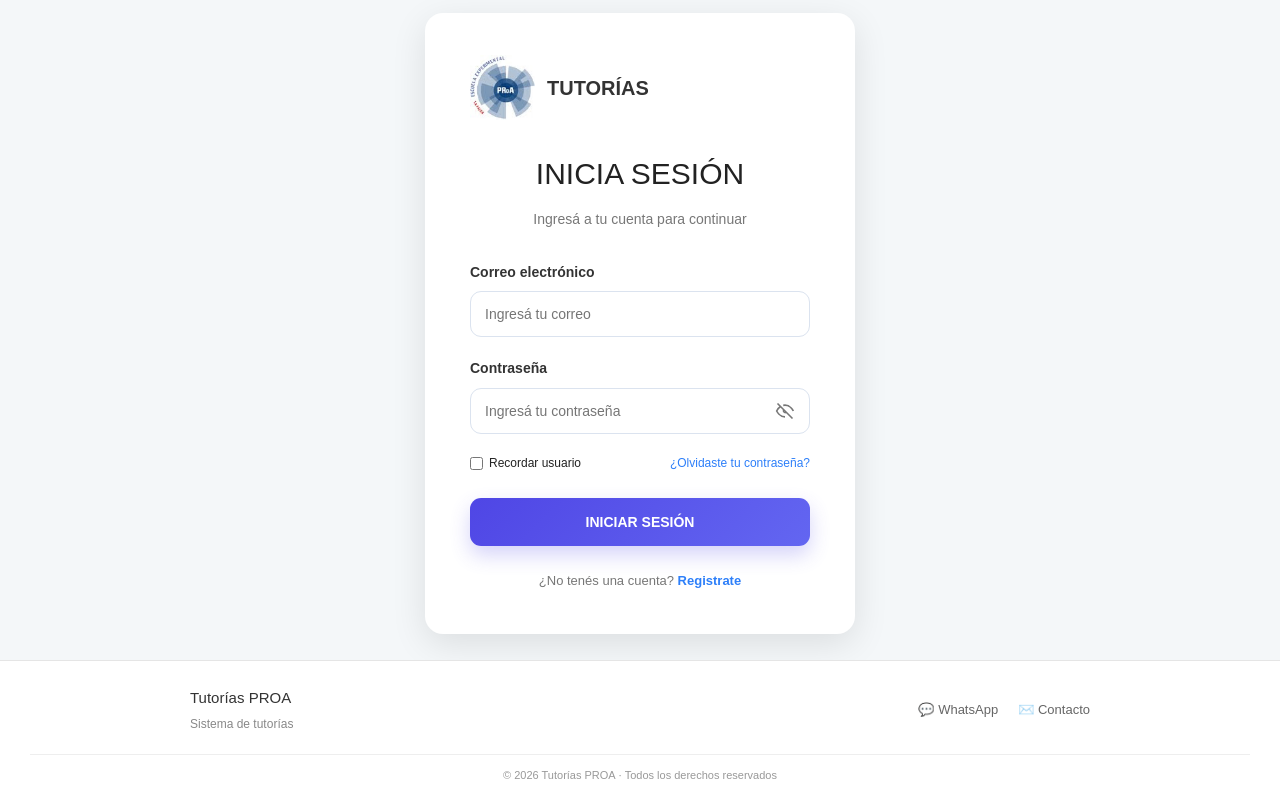
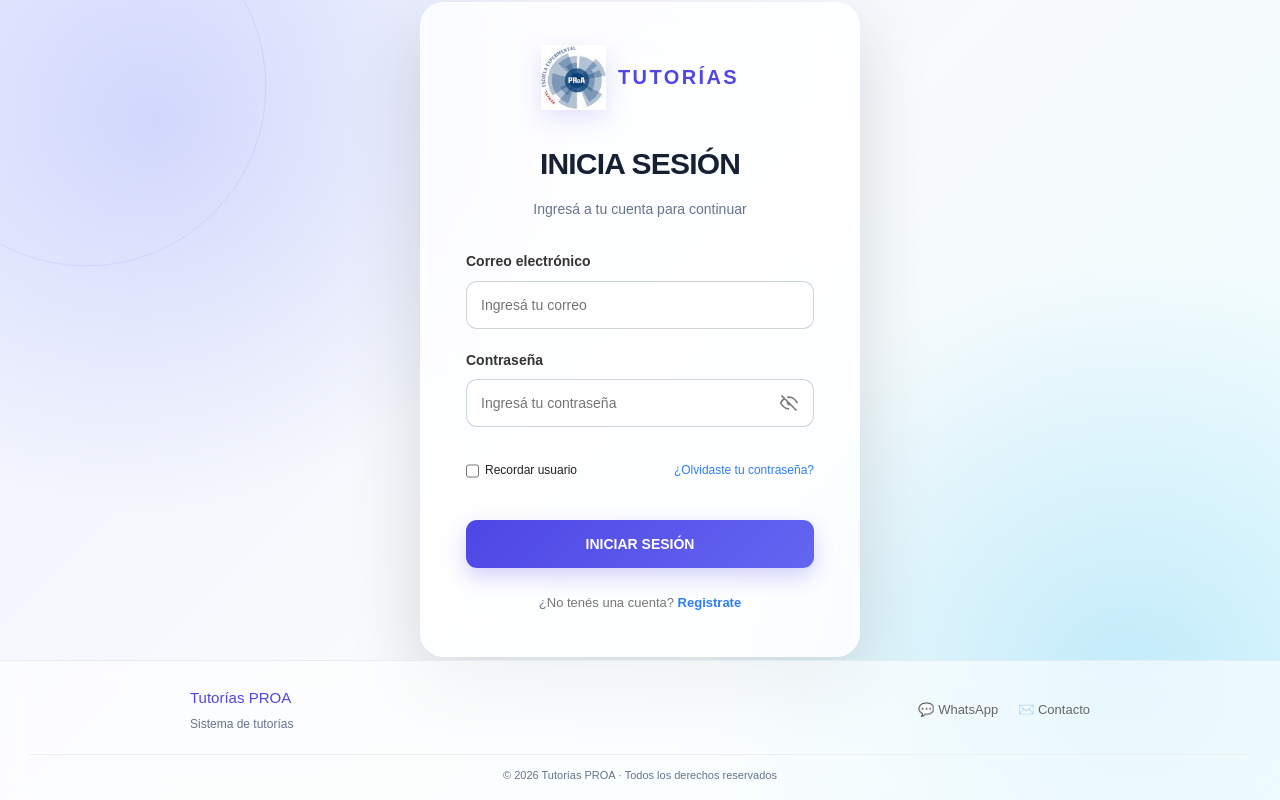
Before and after one commit to julifunes2010-bit/sistema_tutorias, a Vue app in the folder sistemaTutorias/: page / in a window 1280 px wide. Built offline with nearby package versions, Linux system fonts and the light colour scheme.

Commit message:
Mejora visual de login y registro

```diff
--- a/sistemaTutorias/src/assets/main.css
+++ b/sistemaTutorias/src/assets/main.css
@@ -160,6 +160,89 @@ tbody td:last-child { border-right: 1px solid #edf2f7 !important; border-radius:
 
 .separator { background: #eef2f7 !important; }
 
+/* Pantallas de acceso: identidad visual consistente con el resto del sistema. */
+.login-page,
+.register-container {
+  position: relative;
+  isolation: isolate;
+  overflow: hidden;
+  min-height: 100vh !important;
+  background:
+    radial-gradient(circle at 12% 15%, rgba(129, 140, 248, .28), transparent 30%),
+    radial-gradient(circle at 88% 85%, rgba(14, 165, 233, .20), transparent 32%),
+    linear-gradient(135deg, #eef2ff 0%, #f8fafc 48%, #ecfeff 100%) !important;
+}
+
+.login-page::before,
+.register-container::before {
+  position: absolute;
+  z-index: -1;
+  width: 360px;
+  height: 360px;
+  border: 1px solid rgba(99, 102, 241, .12);
+  border-radius: 50%;
+  content: '';
+  transform: translate(-26%, -26%);
+}
+
+.login-container,
+.register-box {
+  border: 1px solid rgba(255, 255, 255, .78) !important;
+  border-radius: 24px !important;
+  background: rgba(255, 255, 255, .78) !important;
+  box-shadow: 0 26px 70px rgba(30, 41, 59, .16) !important;
+  backdrop-filter: blur(22px);
+}
+
+.login-container { width: min(440px, calc(100% - 32px)) !important; }
+.register-box { width: min(430px, calc(100% - 32px)) !important; }
+
+.logo-container { justify-content: center; }
+.logo-image { filter: drop-shadow(0 8px 12px rgba(79, 70, 229, .16)); }
+.logo-container span { color: var(--ui-primary) !important; letter-spacing: .12em; }
+
+.login-container h1,
+.register-box h1 {
+  color: var(--ui-ink) !important;
+  font-weight: 800 !important;
+  letter-spacing: -.8px;
+}
+
+.subtitle,
+.register-box > p { color: var(--ui-muted) !important; }
+
+.login-container input,
+.register-box input,
+.register-box select {
+  min-height: 48px;
+  border-color: rgba(148, 163, 184, .45) !important;
+  background: rgba(255, 255, 255, .72) !important;
+}
+
+.login-button,
+.register-box button {
+  border-radius: 12px !important;
+  background: linear-gradient(135deg, #4f46e5, #0ea5e9) !important;
+  box-shadow: 0 12px 24px rgba(79, 70, 229, .24) !important;
+}
+
+.login-button:hover,
+.register-box button:hover {
+  background: linear-gradient(135deg, #4338ca, #0284c7) !important;
+  box-shadow: 0 16px 30px rgba(79, 70, 229, .30) !important;
+}
+
+.footer {
+  position: relative;
+  z-index: 1;
+  background: rgba(255, 255, 255, .62) !important;
+  border-top-color: rgba(226, 232, 240, .8) !important;
+  backdrop-filter: blur(14px);
+}
+
+.footer-brand strong { color: var(--ui-primary) !important; }
+.footer-brand span, .footer-bottom { color: var(--ui-muted) !important; }
+
 @media (max-width: 900px) {
   .sidebar { box-shadow: 0 8px 28px rgba(15, 23, 42, .10) !important; }
   .header, .page-header { margin-bottom: 20px !important; }
```
